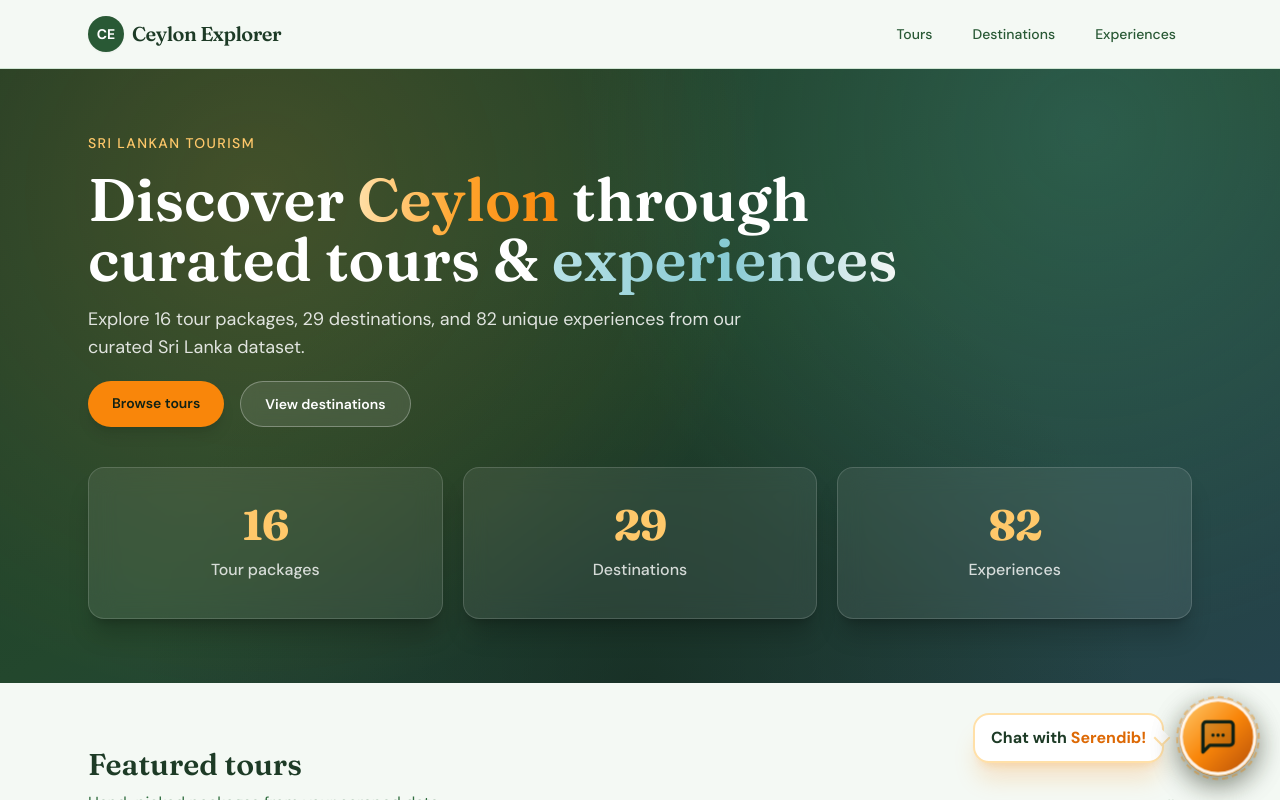
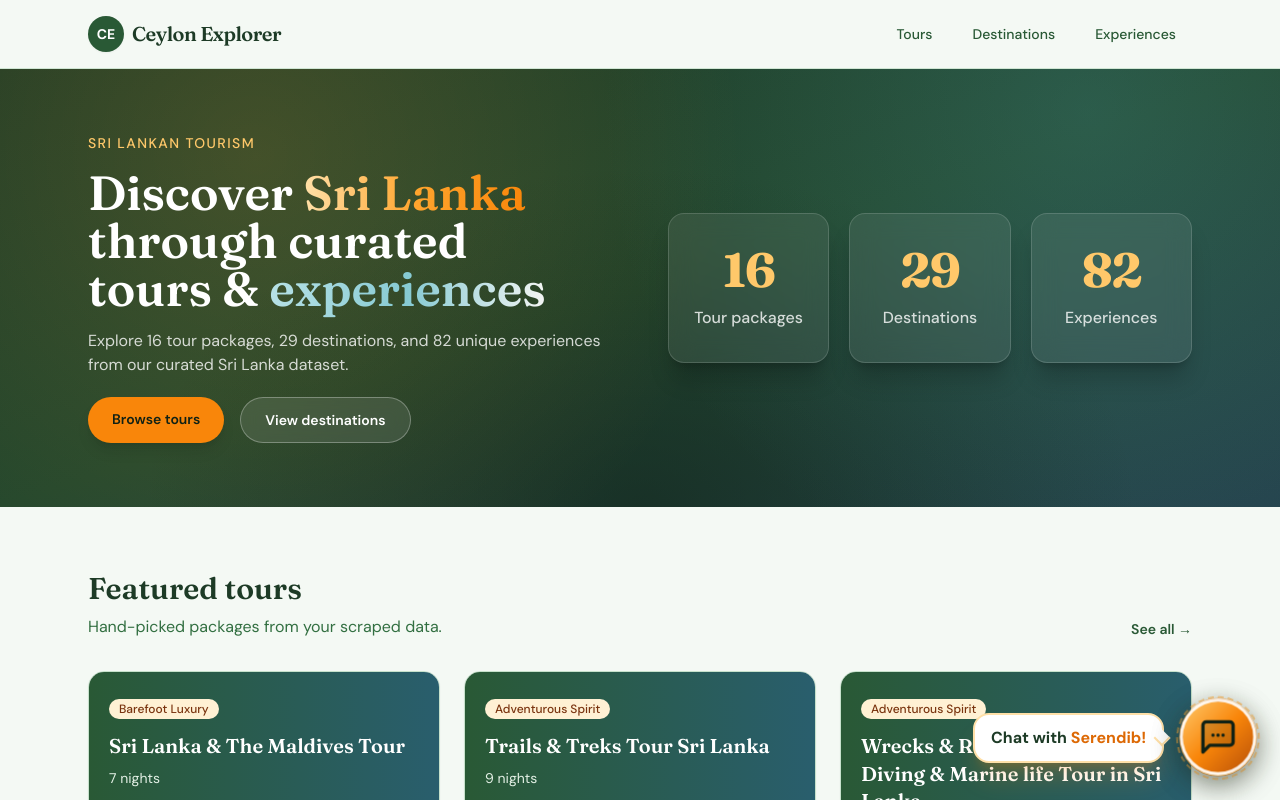
Before and after one commit to SSenitha/Cursor_24H, a Next.js app: page / in a window 1280 px wide. Shown: the top 800 px of the page. Built offline with nearby package versions, Linux system fonts and the light colour scheme.

Commit message:
Set hero section

```diff
--- a/src/app/page.tsx
+++ b/src/app/page.tsx
@@ -9,34 +9,16 @@ type HeroStatCounts = {
   experiences: number;
 };
 
-function HeroStatBoxes({ tours, destinations, experiences }: HeroStatCounts) {
-  const items = [
-    { value: tours, label: "Tour packages" },
-    { value: destinations, label: "Destinations" },
-    { value: experiences, label: "Experiences" },
-  ] as const;
-
+function StatBox({ value, label }: { value: number; label: string }) {
   return (
-    <dl className="mt-8 grid grid-cols-2 gap-4 sm:grid-cols-3 sm:gap-5 md:mt-10 md:gap-5">
-      {items.map(({ value, label }, index) => (
-        <div
-          key={label}
-          className={[
-            "flex flex-col items-center justify-center rounded-2xl border border-white/15 bg-white/[0.08] px-4 py-7 text-center shadow-xl shadow-black/20 backdrop-blur-md sm:px-5 sm:py-8 md:px-6 md:py-9",
-            index === 2
-              ? "col-span-2 w-full max-w-xs justify-self-center sm:col-span-1 sm:max-w-none md:justify-self-auto"
-              : "",
-          ].join(" ")}
-        >
-          <dt className="font-display text-4xl font-bold tabular-nums leading-none tracking-tight text-saffron-300 sm:text-5xl md:text-[2.65rem]">
+    <div className="flex flex-col items-center justify-center rounded-2xl border border-white/15 bg-white/[0.08] px-4 py-8 text-center shadow-xl shadow-black/20 backdrop-blur-md">
+      <dt className="font-display text-4xl font-bold tabular-nums leading-none tracking-tight text-saffron-300 sm:text-5xl">
         {value}
       </dt>
       <dd className="mt-3 text-sm font-medium leading-snug text-white/80 sm:text-base">
         {label}
       </dd>
     </div>
-      ))}
-    </dl>
   );
 }
 
@@ -50,21 +32,24 @@ export default function HomePage() {
       <section className="relative overflow-hidden bg-gradient-to-br from-jungle-900 via-jungle-800 to-ocean-900 text-white">
         <div className="pointer-events-none absolute inset-0 bg-[radial-gradient(circle_at_20%_20%,rgba(255,168,46,0.16),transparent_45%),radial-gradient(circle_at_85%_10%,rgba(77,170,184,0.22),transparent_42%),radial-gradient(ellipse_at_bottom,rgba(15,33,21,0.55),transparent_55%)]" />
         <div className="relative mx-auto max-w-6xl px-4 py-12 sm:px-6 sm:py-14 lg:py-16">
-          <div className="min-w-0">
+          {/* 2-col 50/50 grid at lg+: left = copy, right = stat boxes */}
+          <div className="grid grid-cols-1 gap-8 lg:grid-cols-2 lg:items-center lg:gap-10 xl:gap-14">
+            {/* Left column — copy */}
+            <div>
               <p className="text-sm font-medium uppercase tracking-widest text-saffron-300">
                 Sri Lankan Tourism
               </p>
-            <h1 className="mt-3 max-w-4xl font-display text-balance text-4xl font-semibold leading-tight sm:mt-4 sm:text-6xl lg:mt-4">
+              <h1 className="mt-3 font-display text-balance text-4xl font-semibold leading-tight sm:mt-4 sm:text-5xl lg:text-4xl xl:text-5xl">
                 Discover{" "}
                 <span className="bg-gradient-to-r from-saffron-200 via-saffron-400 to-saffron-500 bg-clip-text text-transparent">
-                Ceylon
+                  Sri Lanka
                 </span>{" "}
                 through curated tours &amp;{" "}
                 <span className="bg-gradient-to-r from-ocean-200 via-ocean-300 to-white/95 bg-clip-text text-transparent">
                   experiences
                 </span>
               </h1>
-            <p className="mt-3 max-w-2xl text-base leading-relaxed text-white/85 sm:mt-4 sm:text-lg">
+              <p className="mt-3 text-sm leading-relaxed text-white/80 sm:mt-4 sm:text-base">
                 Explore {stats.tours} tour packages, {stats.destinations} destinations, and{" "}
                 {stats.experiences} unique experiences from our curated Sri Lanka dataset.
               </p>
@@ -82,11 +67,14 @@ export default function HomePage() {
                   View destinations
                 </Link>
               </div>
-            <HeroStatBoxes
-              tours={stats.tours}
-              destinations={stats.destinations}
-              experiences={stats.experiences}
-            />
+            </div>
+
+            {/* Right column — stat boxes (3-col internal grid) */}
+            <dl className="grid grid-cols-3 gap-4 sm:gap-5 lg:gap-4 xl:gap-5">
+              <StatBox value={stats.tours} label="Tour packages" />
+              <StatBox value={stats.destinations} label="Destinations" />
+              <StatBox value={stats.experiences} label="Experiences" />
+            </dl>
           </div>
         </div>
       </section>
```
Lines whose indentation alone changed are shown as unchanged.
